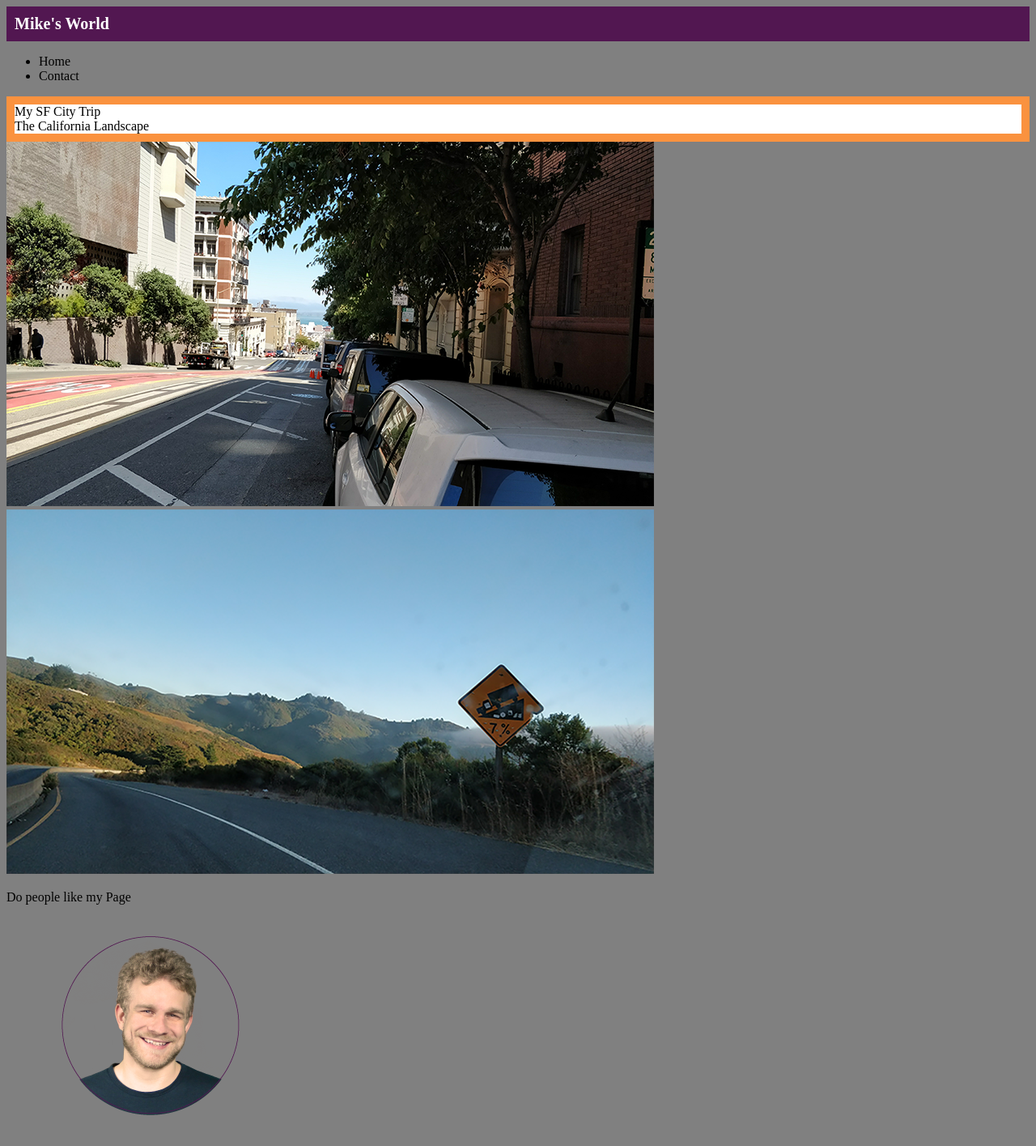
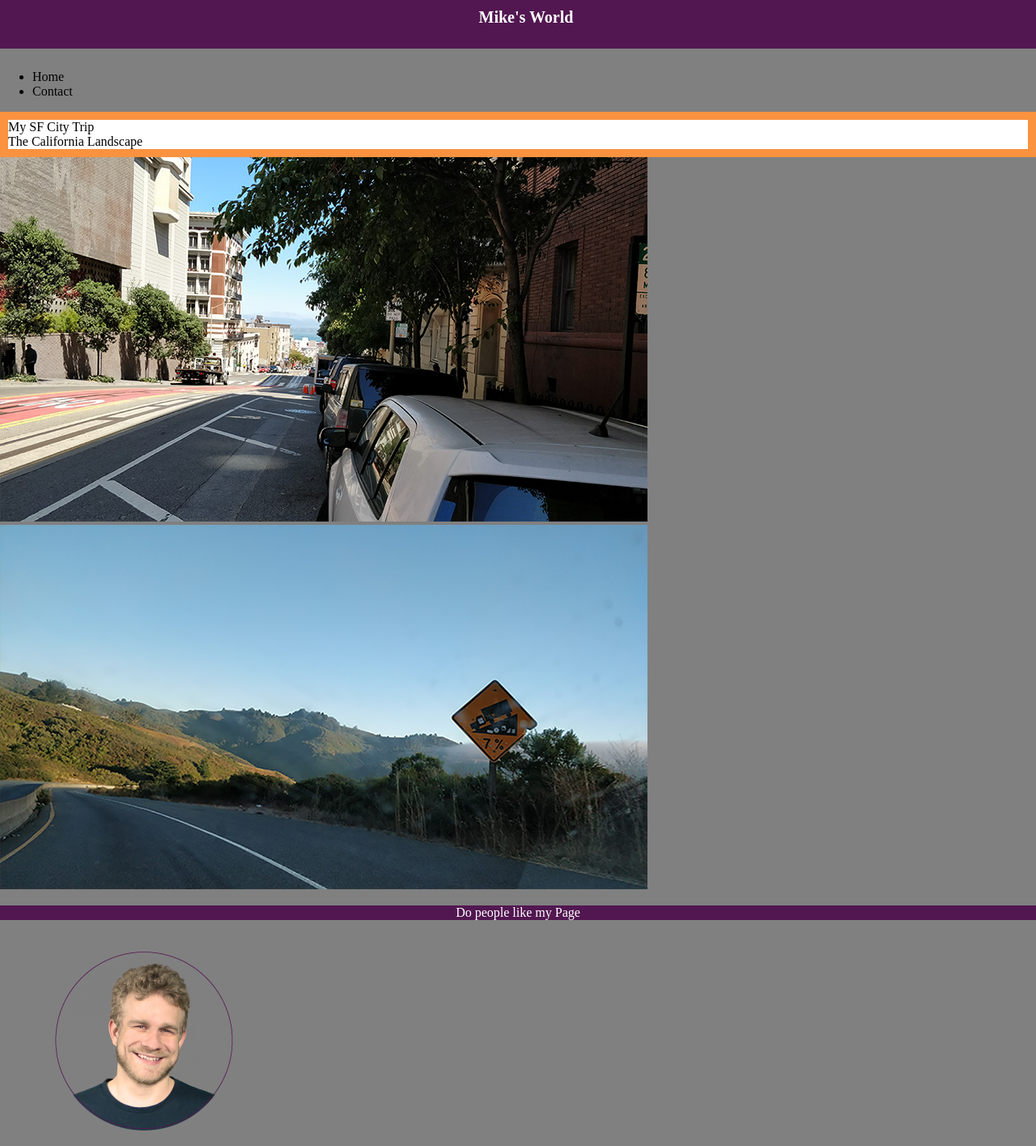
Before and after one commit to sinakiaei/Web-Development, a plain HTML site: page index.html in a window 1280 px wide. Shown: the top 1415 px of the page at 81% size. Drawn offline with Linux system fonts and the light colour scheme.

Commit message:
position added

```diff
--- a/index.html
+++ b/index.html
@@ -7,8 +7,7 @@
         <link rel="stylesheet" href="style.css">
     </head>
     <body>
-        <!--<p>I should not be displayed</p>-->
-        <header> <h1  class="page-title">Mike's World</h1> </header>
+        <header class="fixed-bar"> <h1  class="page-title">Mike's World</h1> </header>
         <nav>
             <ul>
                 <li>Home</li>
@@ -24,7 +23,7 @@
                 <img src="images/sf.png" alt="Image of the San Francisco streets">
                 <img src="images/california.png" alt="Image of the California streets">
             </div>
-            <p>Do people like my Page</p>
+            <p class="feedback">Do people like my Page</p>
         </main>
         <footer>
             <div>
--- a/style.css
+++ b/style.css
@@ -2,11 +2,7 @@ html {
     background: gray;
 }
 
-.page-title {
-    background-color: #521751;
-    font-size: 20px;
-    color: white;
-    padding: 10px;
+body {
     margin: 0;
 }
 
@@ -15,6 +11,28 @@ a {
     color: black;
 }
 
+/*header*/
+.fixed-bar {
+    height: 70px;
+}
+
+.page-title {
+    position: fixed ;
+    top: 0;
+    width: 100%;
+    height: 40px;
+    background-color: #521751;
+    font-size: 20px;
+    color: white;
+    padding: 10px;
+    margin: 0;
+    text-align: center;
+}
+
+/*nav*/
+
+
+/*main*/
 .trip-text {
     background-color: #fa923f;
     padding: 10px;
@@ -24,3 +42,10 @@ a {
     background-color: white;
     margin: 0;
 }
+
+/*footer*/
+.feedback {
+    background-color: #521751;
+    color: white;
+    text-align: center;
+}
```
